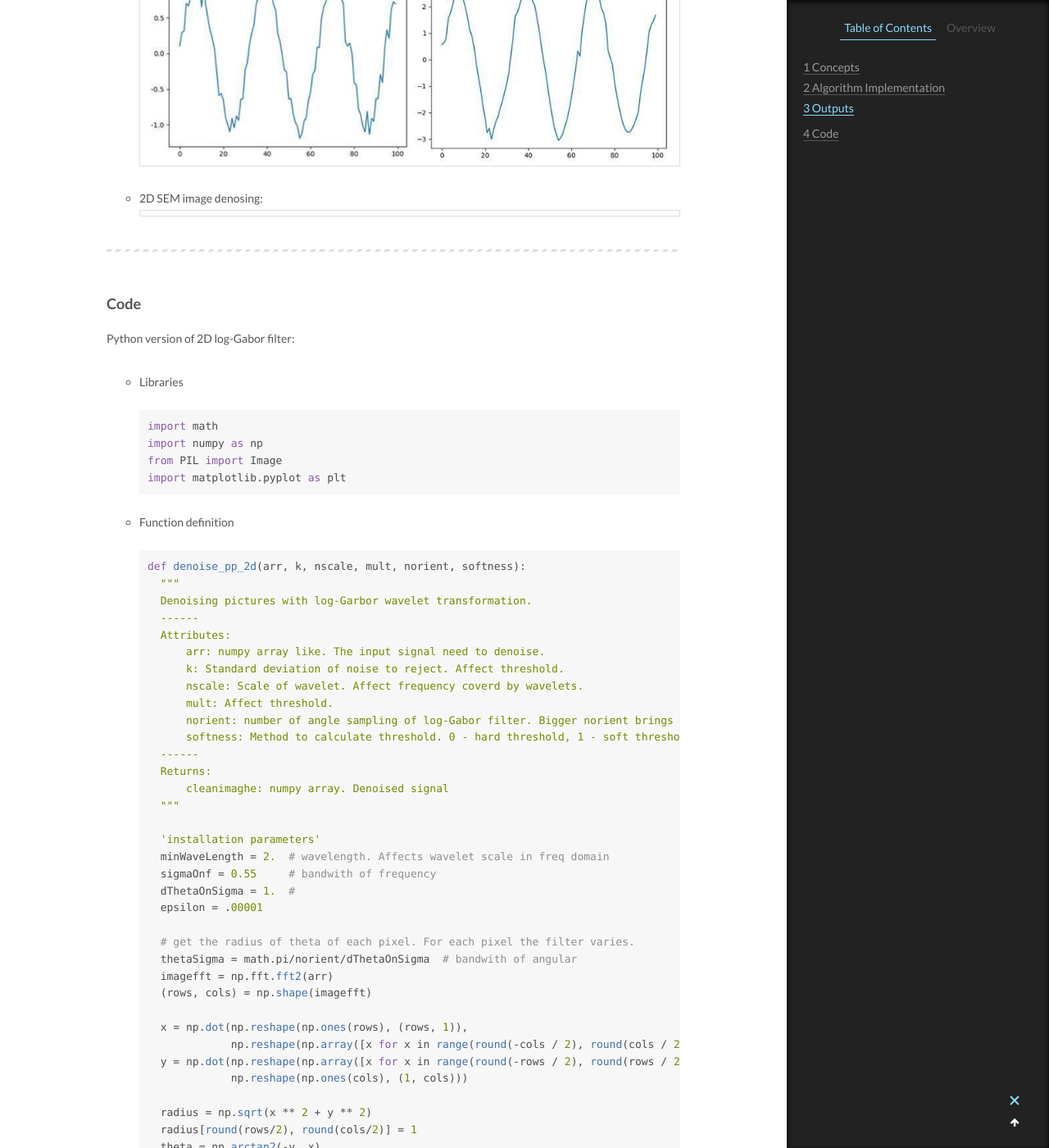
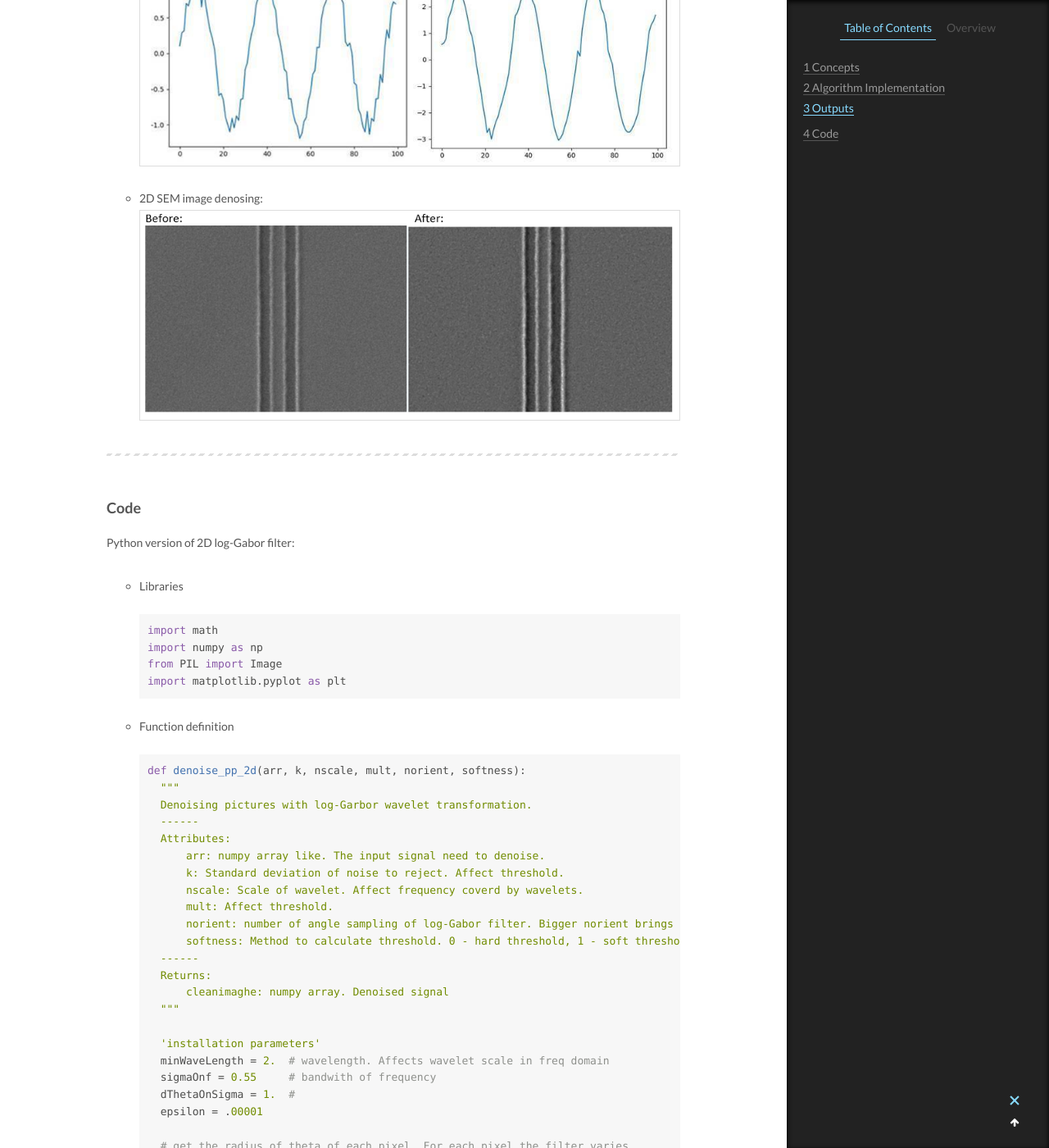
Before and after one commit to bruceyoungsysu/bruceyoungsysu.github.io, a Jekyll site: the page built from _posts/2018-04-01-Picture Denoising with Log-Gabor Wavelet Transform.md, in a window 1280 px wide and 1400 px high, scrolled down 1669 px. Shown: the whole window at 82% size. Built offline with Jekyll 4.4.1, drawn with Linux system fonts in a browser that asks for light colours.

Commit message:
Update 2018-04-01-Picture Denoising with Log-Gabor Wavelet Transform.md

````diff
--- a/_posts/2018-04-01-Picture Denoising with Log-Gabor Wavelet Transform.md
+++ b/_posts/2018-04-01-Picture Denoising with Log-Gabor Wavelet Transform.md
@@ -31,7 +31,7 @@ ___
     A1 --> B1
     B1 --real part--> C1[clean image]
 ```
-[](../assets/images/avatar.gif)
+[](https://github.com/bruceyoungsysu/bruceyoungsysu.github.io/blob/master/_posts/log_gabor/Log_gabor_wavelet_algo.PNG?raw=true)
 
 ___
 ### Outputs
@@ -40,7 +40,7 @@ ___
 ![](https://github.com/bruceyoungsysu/bruceyoungsysu.github.io/blob/master/_posts/log_gabor/1D_log_gabor_test.PNG?raw=true)
 
 - 2D SEM image denosing:
-![](log_gabor/2d_log_gabor_test.PNG)
+![](https://github.com/bruceyoungsysu/bruceyoungsysu.github.io/blob/master/_posts/log_gabor/2d_log_gabor_test.PNG?raw=true)
 
 ___
 ### Code
````
